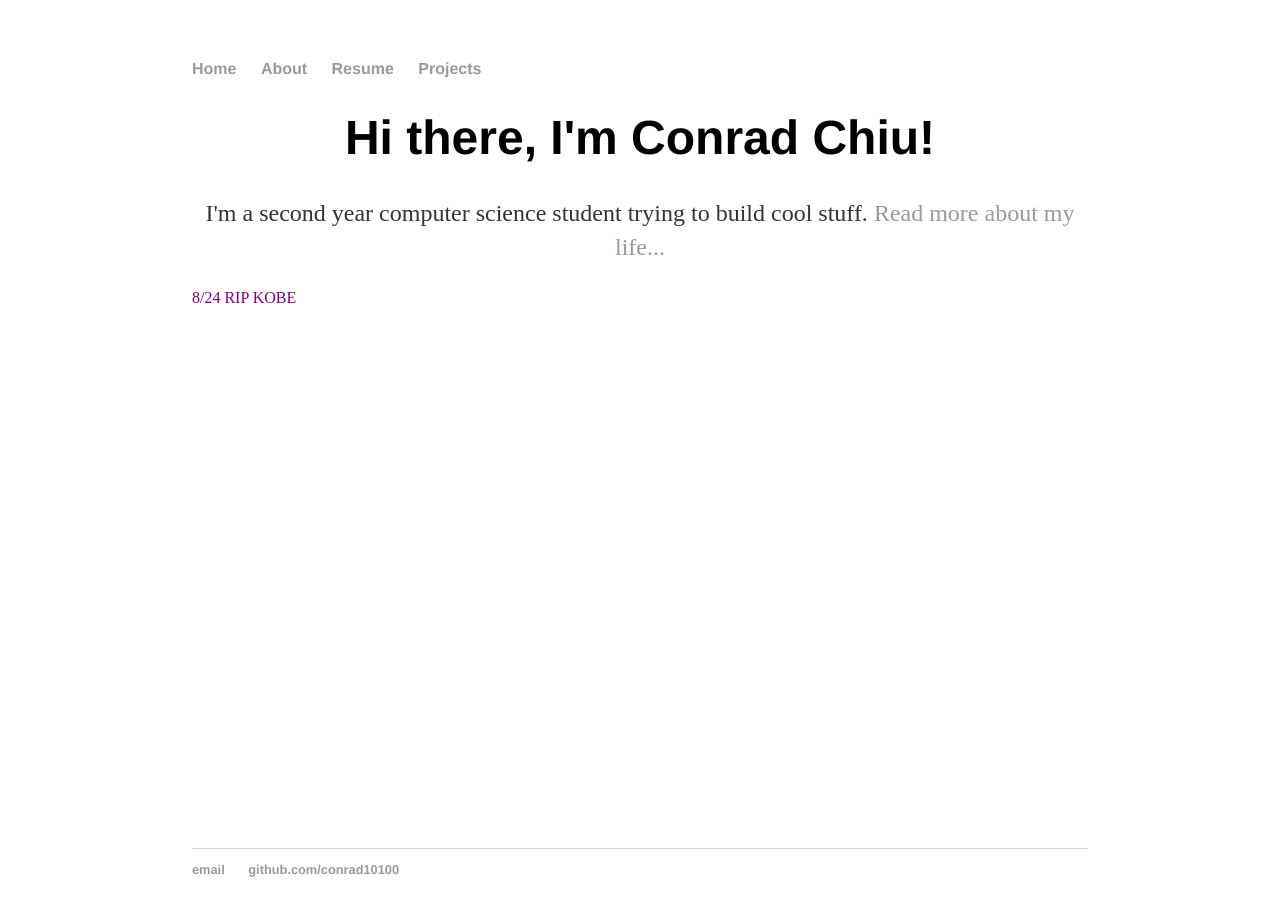
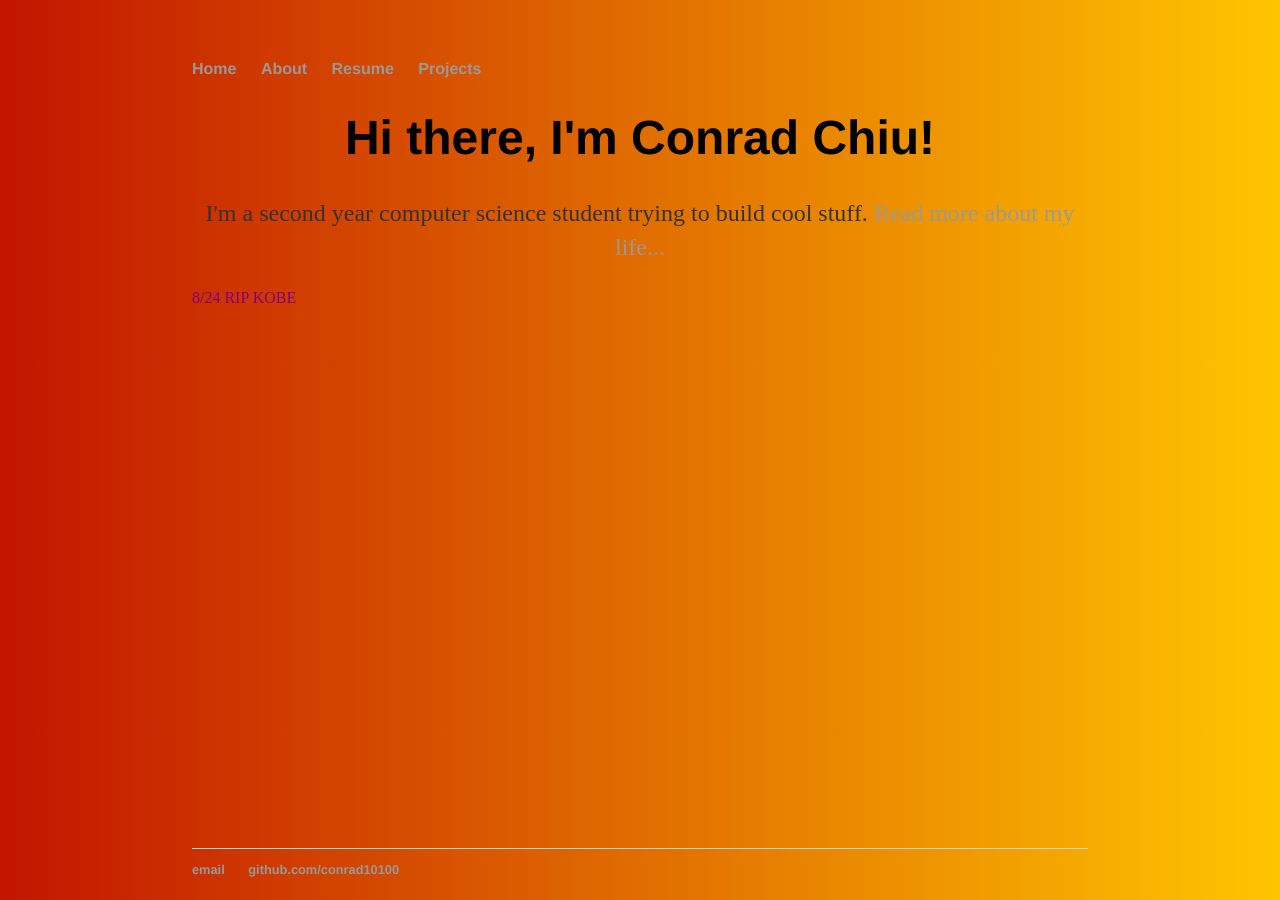
Before and after one commit to conrad10100/conrad10100.github.io, a Jekyll site: the page built from index.html, in a window 1280 px wide. Built offline with Jekyll 4.4.1, drawn with Linux system fonts in a browser that asks for light colours.

Commit message:
Update main.css

```diff
--- a/css/main.css
+++ b/css/main.css
@@ -1,7 +1,7 @@
 body {
     margin: 60px auto;
     width: 70%;
-    background: -webkit-linear-gradient(to right, #c21500, #ffc500);
+    background: linear-gradient(to right, #c21500, #ffc500);
 }
 nav ul, footer ul {
     font-family:'Helvetica', 'Arial', 'Sans-Serif';
```
